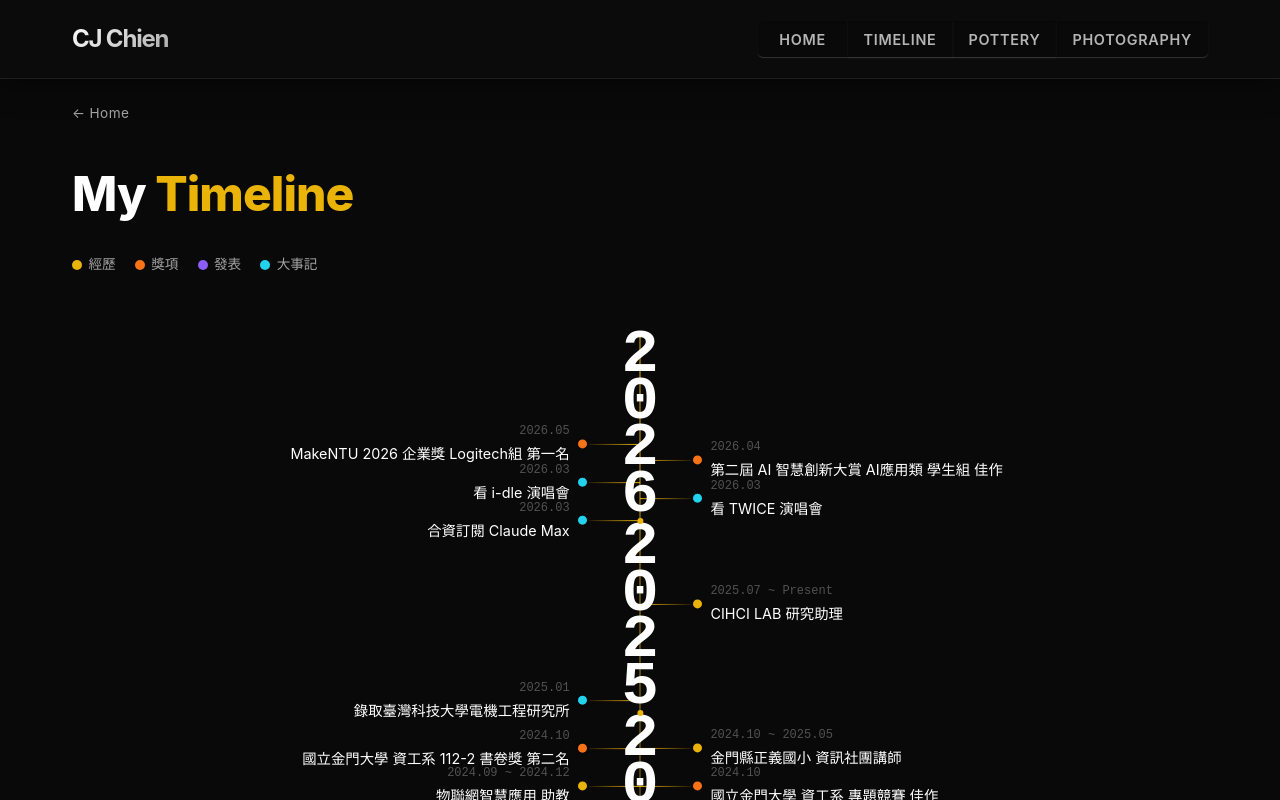
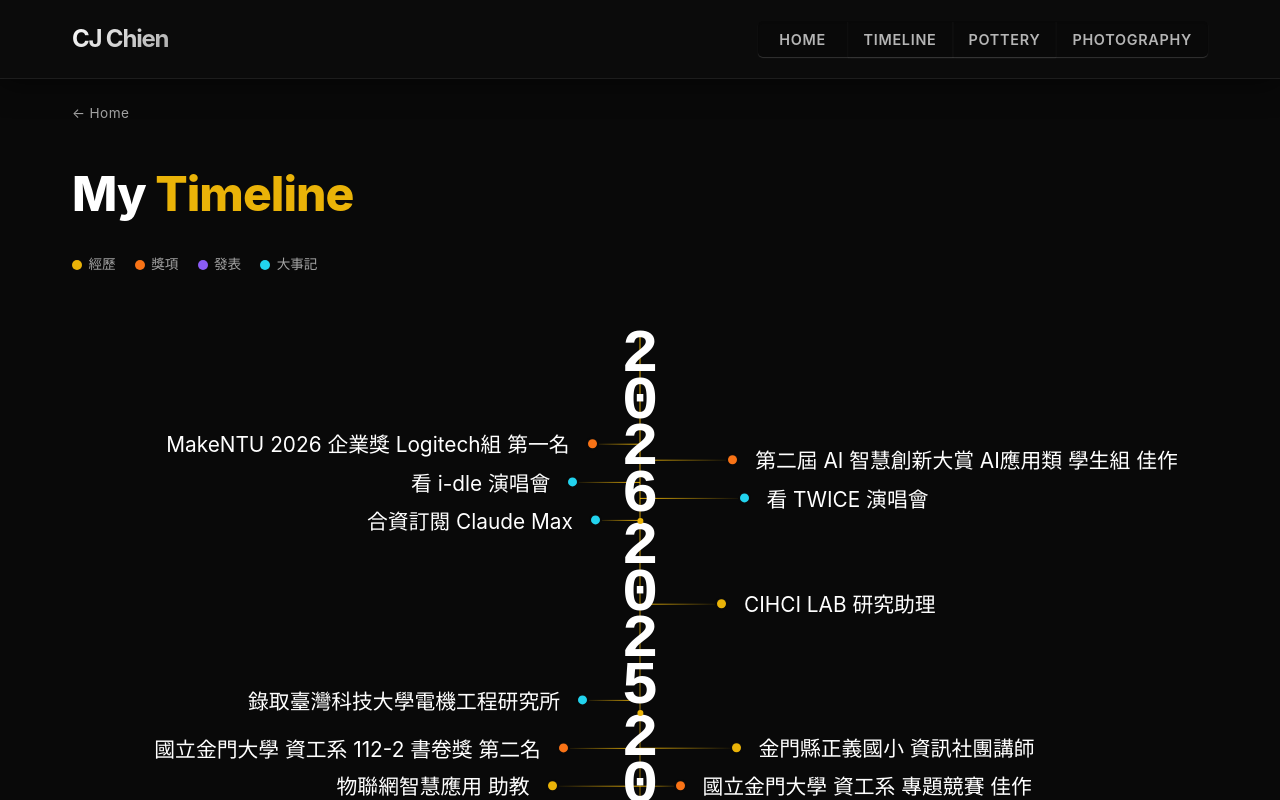
Before and after one commit to Jung217/Jung217, a Next.js app in the folder website/: page /timeline in a window 1280 px wide. Shown: the top 800 px of the page. Built offline with nearby package versions, Linux system fonts and the light colour scheme.

Commit message:
timeline done

```diff
--- a/website/src/app/globals.css
+++ b/website/src/app/globals.css
@@ -3536,8 +3536,6 @@ a.gc-pr:hover {
 
 .tl-tree {
   position: relative;
-  max-width: 900px;
-  margin: 0 auto;
 }
 
 .tl-trunk {
@@ -3585,30 +3583,29 @@ a.gc-pr:hover {
   box-shadow: 0 0 0 2px var(--bg-primary);
 }
 
-.tl-left .tl-node-dot {
-  right: calc(3.6rem - 4.5px);
-}
-
-.tl-right .tl-node-dot {
-  left: calc(3.6rem - 4.5px);
-}
+.tl-left .tl-node-dot {}
+
+.tl-right .tl-node-dot {}
 
 /* 節點 */
 .tl-node {
   position: absolute;
   width: 50%;
   transform: translateY(-50%);
+  z-index: 1;
+}
+
+.tl-node:hover {
+  z-index: 10;
 }
 
 .tl-node.tl-left {
   left: 0;
-  padding-right: 4.4rem;
   text-align: right;
 }
 
 .tl-node.tl-right {
   left: 50%;
-  padding-left: 4.4rem;
 }
 
 .tl-connector {
@@ -3620,13 +3617,11 @@ a.gc-pr:hover {
 
 .tl-left .tl-connector {
   right: 0;
-  width: 3.6rem;
   background: linear-gradient(to left, var(--accent), transparent);
 }
 
 .tl-right .tl-connector {
   left: 0;
-  width: 3.6rem;
   background: linear-gradient(to right, var(--accent), transparent);
 }
 
@@ -3634,6 +3629,13 @@ a.gc-pr:hover {
   display: flex;
   flex-direction: column;
   gap: 0.15rem;
+  padding: 0.4rem 0.6rem;
+  border-radius: 6px;
+  transition: background 0.3s ease, backdrop-filter 0.3s ease;
+}
+
+.tl-node:hover .tl-branch {
+  backdrop-filter: blur(10px);
 }
 
 .tl-left .tl-branch {
@@ -3644,32 +3646,42 @@ a.gc-pr:hover {
   align-items: flex-start;
 }
 
-.tl-date {
-  font-family: 'SF Mono', 'Fira Code', 'JetBrains Mono', monospace;
-  font-size: 0.75rem;
-  color: var(--text-muted);
-}
-
 .tl-title {
-  font-size: 0.9rem;
+  font-size: 1.3rem;
   color: var(--text-primary);
-  line-height: 1.4;
-}
-
-.tl-desc {
-  font-size: 0.78rem;
-  color: var(--text-secondary);
-  line-height: 1.4;
+  line-height: 1.3;
+}
+
+.tl-details {
   max-height: 0;
   opacity: 0;
   overflow: hidden;
   transition: max-height 0.3s ease, opacity 0.3s ease;
+}
+
+.tl-node:hover .tl-details {
+  opacity: 1;
+}
+
+.tl-node:hover .tl-details--above {
+  max-height: 2rem;
+}
+
+.tl-node:hover .tl-details--below {
+  max-height: 120px;
+}
+
+.tl-date {
+  font-family: 'SF Mono', 'Fira Code', 'JetBrains Mono', monospace;
+  font-size: 0.9rem;
+  color: var(--text-muted);
+}
+
+.tl-desc {
+  font-size: 0.9rem;
+  color: var(--text-secondary);
+  line-height: 1.4;
   white-space: pre-wrap;
-}
-
-.tl-node:hover .tl-desc {
-  max-height: 80px;
-  opacity: 1;
 }
 
 /* Tab 切換區 */
--- a/website/src/components/TimelineView.js
+++ b/website/src/components/TimelineView.js
@@ -17,6 +17,8 @@ const MONTH_PX = 16;
 const MIN_NODE_GAP = 38;
 const TREE_PADDING = 24;
 const TREE_BOTTOM_MARGIN = 20;
+const DOT_GAP_REM = 0.8;
+const CONNECTOR_LENGTHS = [3.0, 5.8, 4.2, 6.5, 2.8, 5.1, 3.6, 6.0, 4.8, 2.5, 5.5, 3.3, 6.8, 4.0, 5.3, 2.6, 4.5, 7.0];
 
 function getCategoryMeta(key) {
     return CATEGORIES.find((c) => c.key === key);
@@ -75,6 +77,9 @@ function positionNodes(entries, maxMonth) {
         }
         if (node.side === 'tl-left') lastLeft = node.top;
         else lastRight = node.top;
+
+        node.connectorRem = CONNECTOR_LENGTHS[idx % CONNECTOR_LENGTHS.length];
+        node.paddingRem = node.connectorRem + DOT_GAP_REM;
     });
 
     return nodes;
@@ -109,14 +114,29 @@ function YearTick({ tick, isOldest }) {
 
 function TimelineNode({ entry }) {
     const meta = getCategoryMeta(entry.category);
+    const isLeft = entry.side === 'tl-left';
+    const nodeStyle = {
+        top: `${entry.top}px`,
+        [isLeft ? 'paddingRight' : 'paddingLeft']: `${entry.paddingRem}rem`,
+    };
+    const dotStyle = {
+        backgroundColor: meta.color,
+        [isLeft ? 'right' : 'left']: `calc(${entry.connectorRem}rem - 4.5px)`,
+    };
     return (
-        <div className={`tl-node ${entry.side}`} style={{ top: `${entry.top}px` }}>
-            <span className="tl-node-dot" style={{ backgroundColor: meta.color }} />
-            <div className="tl-connector" />
+        <div className={`tl-node ${entry.side}`} style={nodeStyle}>
+            <span className="tl-node-dot" style={dotStyle} />
+            <div className="tl-connector" style={{ width: `${entry.connectorRem}rem` }} />
             <div className="tl-branch">
-                <DateDisplay entry={entry} />
+                <div className="tl-details tl-details--above">
+                    <DateDisplay entry={entry} />
+                </div>
                 <span className="tl-title">{entry.title}</span>
-                {entry.desc && <span className="tl-desc">{entry.desc}</span>}
+                {entry.desc && (
+                    <div className="tl-details tl-details--below">
+                        <span className="tl-desc">{entry.desc}</span>
+                    </div>
+                )}
             </div>
         </div>
     );
```
